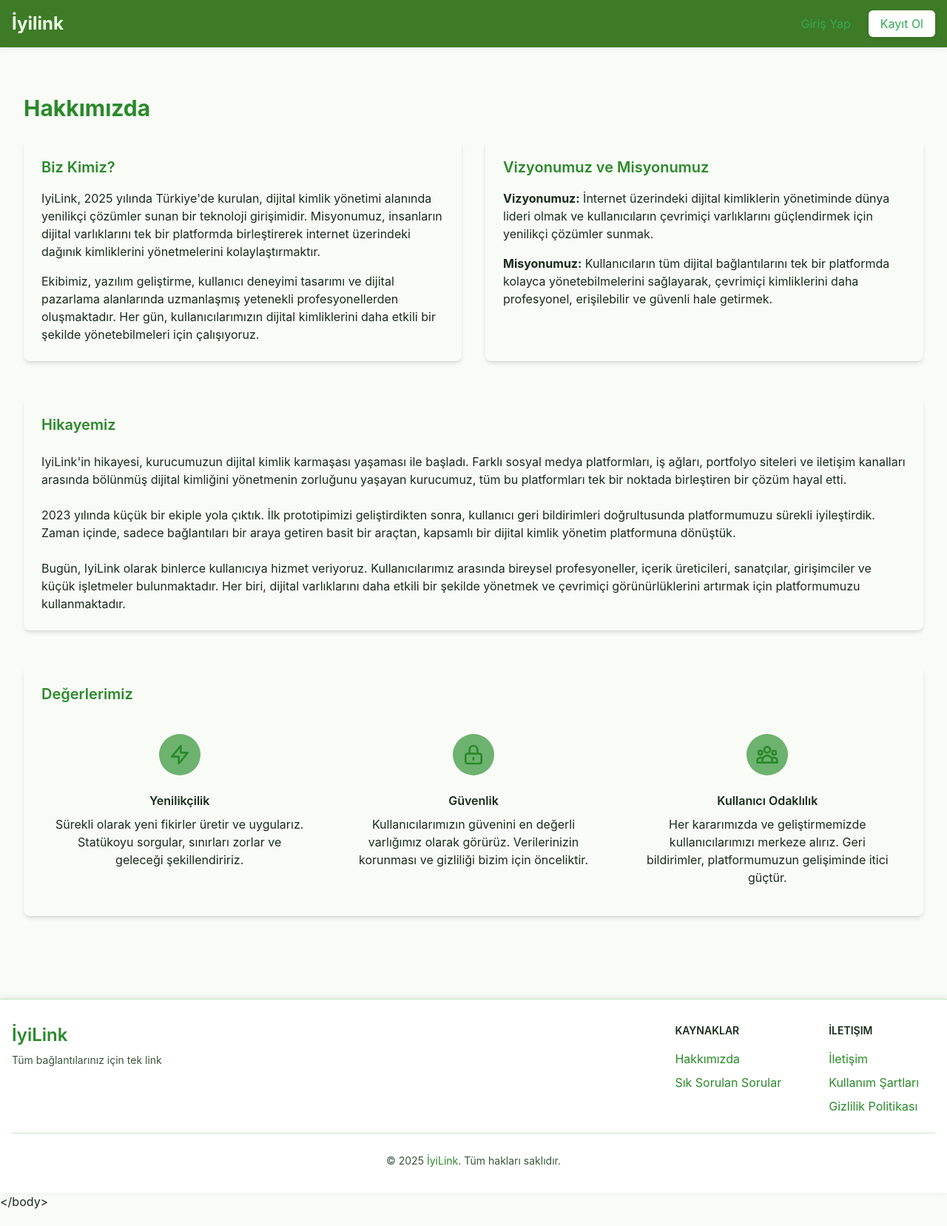
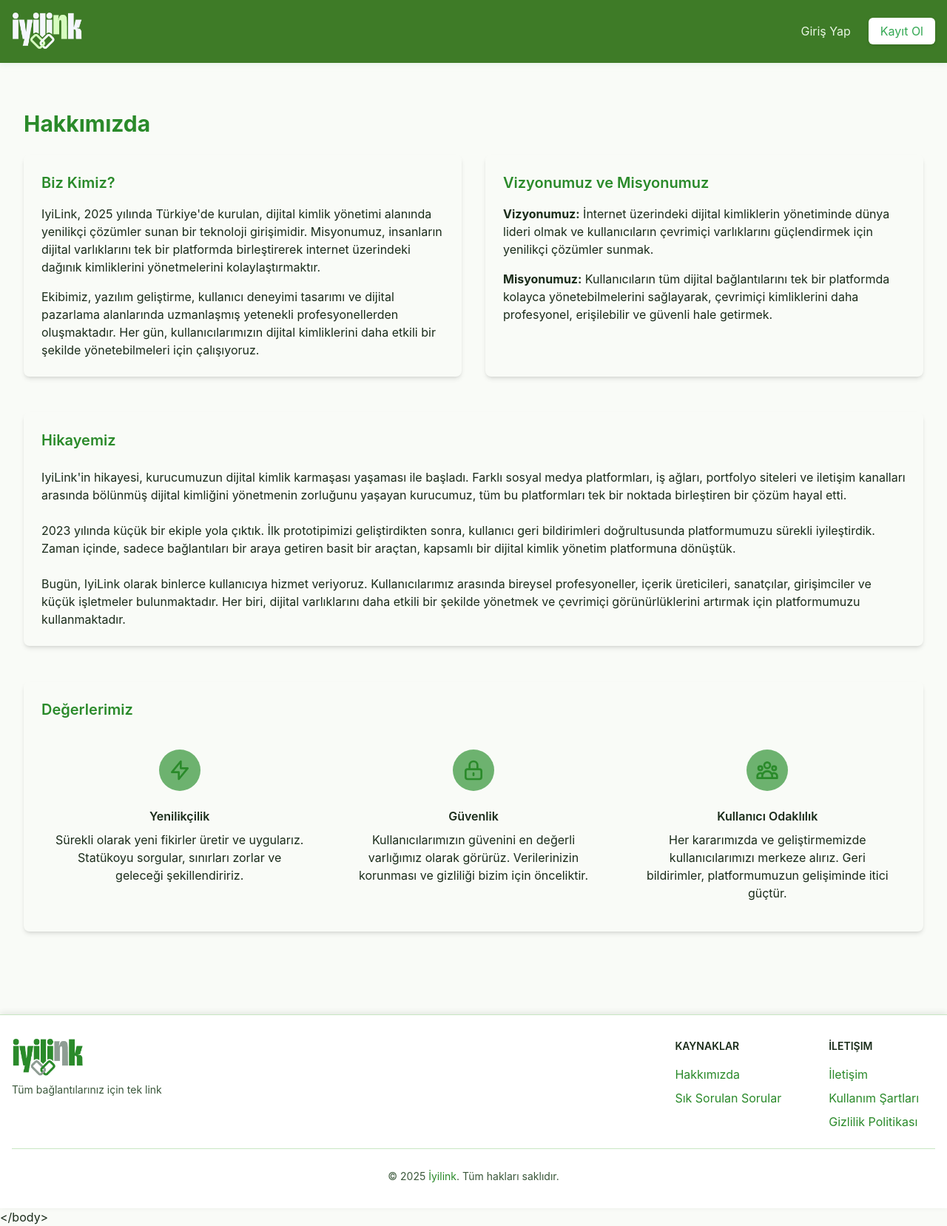
Before and after one commit to Esmanurrr/iyilink, a React (Vite) app: page /about in a window 1280 px wide. Shown: the whole page at 74% size. Before the commit the page ends 1636 px from the top, so only its background shows below. Built offline with nearby package versions, Linux system fonts and the light colour scheme; no server answers.

Commit message:
minor changes

```diff
--- a/src/components/AuthAction.jsx
+++ b/src/components/AuthAction.jsx
@@ -47,7 +47,6 @@
             setError("Desteklenmeyen işlem türü.");
         }
       } catch (error) {
-        console.error("Auth action error:", error);
         switch (error.code) {
           case "auth/expired-action-code":
             setError(
@@ -91,7 +90,6 @@
       setSuccess("Şifreniz başarıyla güncellendi!");
       setTimeout(() => navigate("/login"), 3000);
     } catch (error) {
-      console.error("Password reset error:", error);
       setError("Şifre güncellenirken bir hata oluştu. Lütfen tekrar deneyin.");
     } finally {
       setLoading(false);
--- a/src/components/EmailVerification.jsx
+++ b/src/components/EmailVerification.jsx
@@ -29,7 +29,6 @@
       setError(
         "Doğrulama e-postası gönderilirken bir hata oluştu. Lütfen tekrar deneyin."
       );
-      console.error("Email verification error:", error);
     }
     setLoading(false);
   }
--- a/src/components/Footer.jsx
+++ b/src/components/Footer.jsx
@@ -1,4 +1,5 @@
 import { Link } from "react-router-dom";
+import logo from "/koyu-renk-logo.png";
 
 export default function Footer() {
   const currentYear = new Date().getFullYear();
@@ -19,7 +20,7 @@
                 className="self-center text-2xl font-semibold transition-all hover:opacity-90"
                 style={{ color: "var(--color-primary)" }}
               >
-                İyiLink
+                <img src={logo} alt="İyilink Logo" className="w-24 h-full" />
               </span>
             </Link>
             <p
@@ -112,7 +113,7 @@
               className="hover:underline"
               style={{ color: "var(--color-link)" }}
             >
-              İyiLink
+              İyilink
             </Link>
             . Tüm hakları saklıdır.
           </span>
--- a/src/components/ForgotPassword.jsx
+++ b/src/components/ForgotPassword.jsx
@@ -20,7 +20,6 @@
       setMessage("Şifre sıfırlama bağlantısı e-posta adresinize gönderildi!");
     } catch (error) {
       setError("Şifre sıfırlama işlemi başarısız oldu. Lütfen tekrar deneyin.");
-      console.error("Password reset error:", error);
     }
     setLoading(false);
   }
--- a/src/components/Header.jsx
+++ b/src/components/Header.jsx
@@ -1,18 +1,14 @@
 import { Link } from "react-router-dom";
 import { useAuth } from "../contexts/AuthContext";
 import { useNavigate } from "react-router-dom";
-
+import logo from "/acik-renk-logo.png";
 export default function Header() {
   const { currentUser, logout } = useAuth();
   const navigate = useNavigate();
 
   async function handleLogout() {
-    try {
-      await logout();
-      navigate("/login");
-    } catch (error) {
-      console.error("Logout error:", error);
-    }
+    await logout();
+    navigate("/login");
   }
 
   return (
@@ -30,7 +26,7 @@
             className="text-2xl font-bold transition-all duration-300 hover:opacity-80"
             style={{ color: "#ECFFE6" }}
           >
-            İyilink
+            <img src={logo} alt="logo" className="w-24 h-full" />
           </Link>
           <nav>
             <ul className="flex space-x-6">
@@ -61,7 +57,7 @@
                     <Link
                       to="/login"
                       className="hover:opacity-80 transition-all duration-300"
-                      style={{ color: "#34a853" }}
+                      style={{ color: "#e7f5e2" }}
                     >
                       Giriş Yap
                     </Link>
--- a/src/components/ProfileEdit.jsx
+++ b/src/components/ProfileEdit.jsx
@@ -101,9 +101,7 @@
           setOriginalUsername(data.username);
         }
       })
-      .catch((error) => {
-        console.error("Profil güncellenirken hata oluştu:", error);
-      });
+      .catch((error) => {});
   };
 
   const confirmUsernameChange = () => {
--- a/src/components/links/LinksManager.jsx
+++ b/src/components/links/LinksManager.jsx
@@ -32,7 +32,6 @@
 
   useEffect(() => {
     if (profile?.uid) {
-      console.log("Fetching links for user:", profile.uid);
       dispatch(fetchLinks(profile.uid));
     }
   }, [dispatch, profile]);
@@ -57,11 +56,8 @@
         icon: newLink.icon,
       };
 
-      console.log("Creating link for user:", profile.uid, linkData);
       await dispatch(createLink({ userId: profile.uid, linkData })).unwrap();
-    } catch (error) {
-      console.error("Link ekleme hatası:", error);
-    }
+    } catch (error) {}
   };
 
   const handleEditLink = (linkId) => {
@@ -98,9 +94,7 @@
           linkData,
         })
       ).unwrap();
-    } catch (error) {
-      console.error("Link güncelleme hatası:", error);
-    }
+    } catch (error) {}
   };
 
   const handleCancelEdit = () => {
@@ -115,9 +109,7 @@
 
     try {
       await dispatch(deleteLinkById({ userId: profile.uid, linkId })).unwrap();
-    } catch (error) {
-      console.error("Link silme hatası:", error);
-    }
+    } catch (error) {}
   };
 
   const handleFieldChange = (field, value) => {
--- a/src/pages/Login.jsx
+++ b/src/pages/Login.jsx
@@ -28,7 +28,6 @@
       await login(data.email, data.password);
       navigate("/dashboard");
     } catch (error) {
-      console.error("Login error:", error);
       if (error.code === "auth/user-not-found") {
         setError("Bu email adresi ile kayıtlı kullanıcı bulunamadı");
       } else if (error.code === "auth/wrong-password") {
@@ -61,7 +60,6 @@
       await loginWithGoogle();
       navigate("/dashboard");
     } catch (error) {
-      console.error("Google login error:", error);
       if (error.code === "auth/popup-closed-by-user") {
         setError("Google ile giriş işlemi iptal edildi.");
       } else if (error.code === "auth/cancelled-popup-request") {
--- a/src/pages/PublicProfile.jsx
+++ b/src/pages/PublicProfile.jsx
@@ -111,7 +111,8 @@
         {!isLoading && publicProfile && (
           <>
             <div className="text-center mb-8 bg-[color:var(--color-highlight)] p-6 rounded-lg border border-[color:var(--color-border)]">
-              {publicProfile.photoURL ? (
+              {publicProfile.photoURL &&
+              publicProfile.photoURL.trim() !== "" ? (
                 <img
                   src={publicProfile.photoURL}
                   alt={displayName}
--- a/src/pages/Signup.jsx
+++ b/src/pages/Signup.jsx
@@ -91,7 +91,6 @@
       );
       navigate("/dashboard");
     } catch (error) {
-      console.error("Signup error:", error);
       if (error.code === "auth/email-already-in-use") {
         setError("Bu email adresi zaten kullanımda");
       } else if (error.code === "auth/weak-password") {
@@ -118,7 +117,6 @@
       await loginWithGoogle();
       navigate("/dashboard");
     } catch (error) {
-      console.error("Google signup error:", error);
       if (error.code === "auth/popup-closed-by-user") {
         setError("Google ile kayıt işlemi iptal edildi.");
       } else if (error.code === "auth/cancelled-popup-request") {
```
